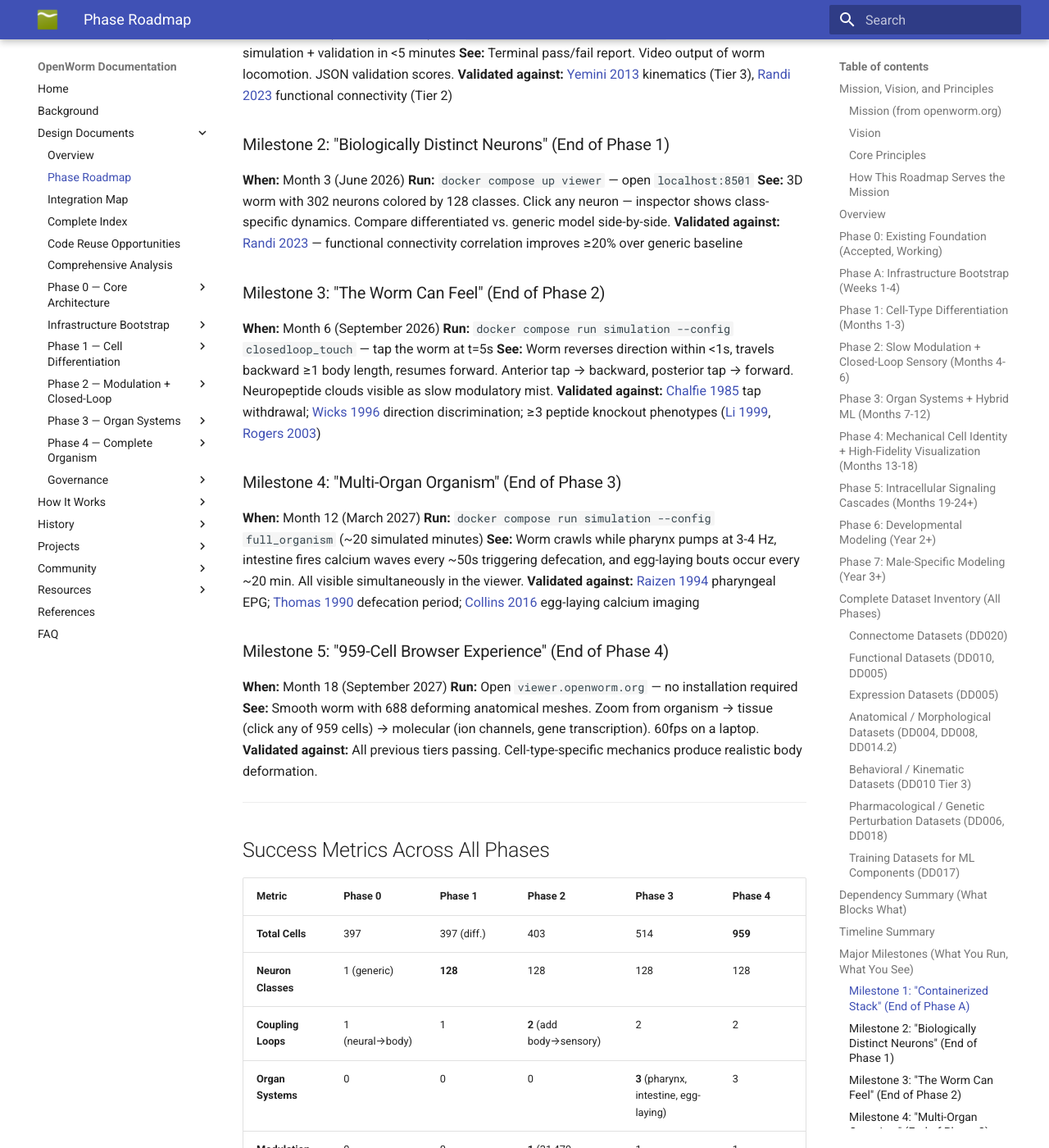
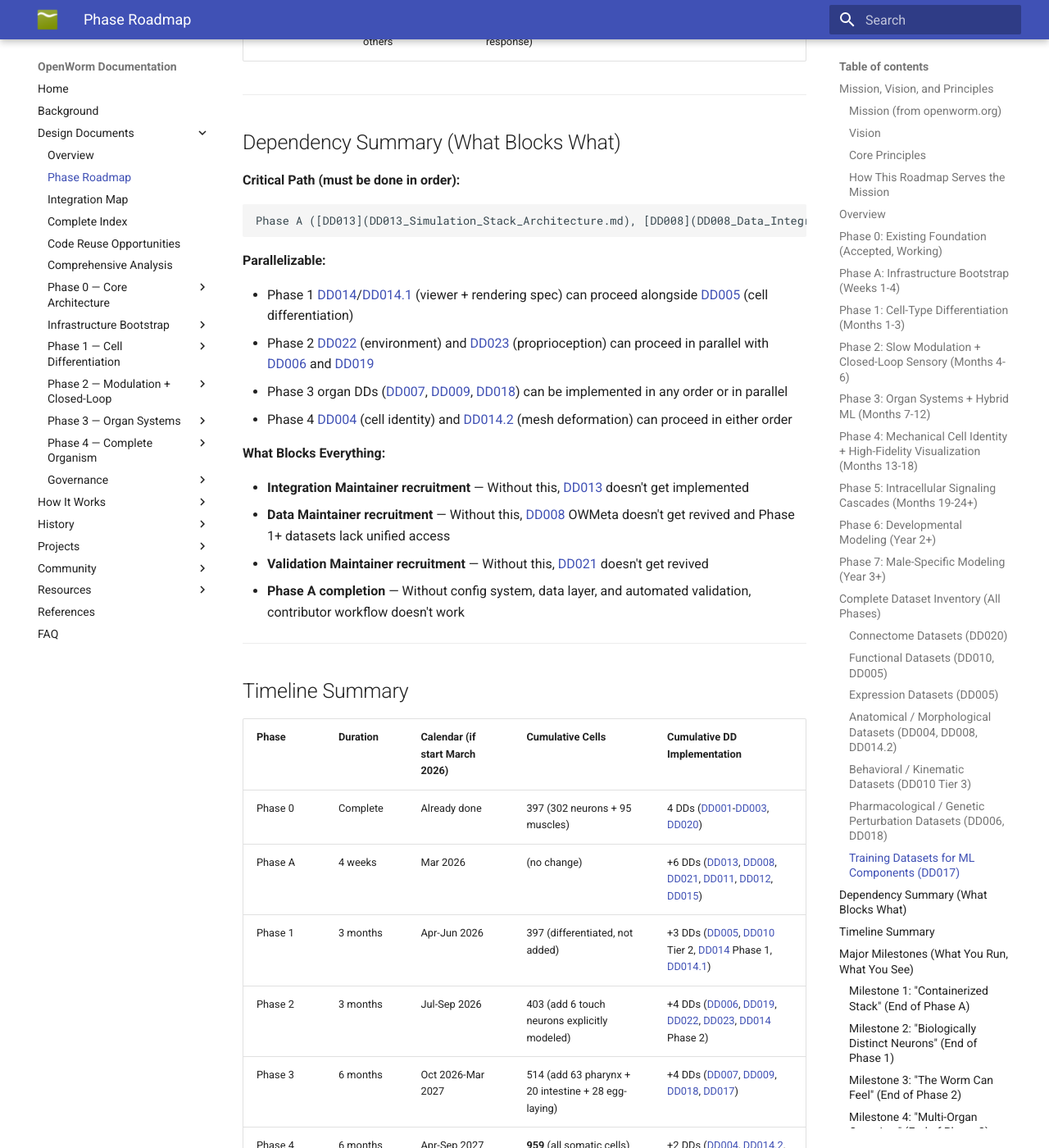
Before and after one commit to openworm/openworm_docs, an MkDocs documentation site: the page built from docs/design_documents/DD_PHASE_ROADMAP.md, in a window 1280 px wide and 1400 px high, scrolled down 22414 px. Shown: the whole window at 82% size. Built offline with MkDocs 1.6.1 and Material for MkDocs 9.7.7, drawn with Linux system fonts in a browser that asks for light colours; some of the changed text lies outside the part shown.

Commit message:
Add 5 missing DDs to Phase Roadmap: DD008, DD014.1, DD015, DD022, DD023
- DD008 (Data Integration Pipeline) → Phase A (infrastructure, data layer
  needed before Phase 1 CeNGEN ingestion)
- DD014.1 (Visual Rendering Specification) → Phase 1 (companion to DD014
  viewer, defines color palette and reference mockups)
- DD015 (AI-Native Contributor Model) → Phase A (governance, alongside
  DD011/DD012)
- DD022 (Environmental Modeling) → Phase 2 (substrates and gradients for
  closed-loop sensory behaviors)
- DD023 (Proprioceptive Feedback) → Phase 2 (stretch receptors for stable
  motor coordination)

Updates scope tables, key deliverables, success criteria, datasets,
dependency summary, timeline summary (18 → 23 DDs), and blocking
dependencies. Fixes DD008 Quick Action Reference from Phase 3 to Phase A.

Co-Authored-By: Claude Opus 4.6 <noreply@anthropic.com>

````diff
--- a/docs/design_documents/DD_PHASE_ROADMAP.md
+++ b/docs/design_documents/DD_PHASE_ROADMAP.md
@@ -102,9 +102,11 @@ OpenWorm's path from 302 generic neurons to 959 differentiated cells is organize
 | DD | Title | Owner | Effort | Blocking |
 |----|-------|-------|--------|----------|
 | **[DD013](DD013_Simulation_Stack_Architecture.md)** | Simulation Stack Architecture | Integration L4 (TBD) | ~40 hours | **CRITICAL** — All phases need this |
+| **[DD008](DD008_Data_Integration_Pipeline.md)** | Data Integration Pipeline (OWMeta) | Data L4 (TBD) | ~30 hours | **Data layer** — Phase 1+ datasets need unified access |
 | **[DD021](DD021_Movement_Analysis_Toolbox_and_WCON_Policy.md)** | Movement Toolbox Revival | Validation L4 (TBD) | ~33 hours | **Tier 3 validation** |
 | [DD012](DD012_Design_Document_RFC_Process.md) | Design Document RFC Process | Founder | ~8 hours | Governance |
 | [DD011](DD011_Contributor_Progression_Model.md) | Contributor Progression Model | Founder | ~8 hours | Governance |
+| [DD015](DD015_AI_Contributor_Model.md) | AI-Native Contributor Model | Founder | ~12 hours | Governance (AI agent workflow) |
 
 **Key Deliverables:**
 
@@ -114,6 +116,8 @@ OpenWorm's path from 302 generic neurons to 959 differentiated cells is organize
 4. **`versions.lock`** ([DD013](DD013_Simulation_Stack_Architecture.md)) — Pin exact commits for c302, Sibernetic, cect, toolbox
 5. **Revived analysis toolbox** ([DD021](DD021_Movement_Analysis_Toolbox_and_WCON_Policy.md)) — Python 3.12 compatible, 5 metrics extractable, WCON parser works
 6. **Contributor workflow** ([DD013](DD013_Simulation_Stack_Architecture.md)) — Fork subsystem → build with custom branch → quick-test → validate → PR
+7. **OWMeta data bundles** ([DD008](DD008_Data_Integration_Pipeline.md)) — Unified Python API for connectome, CeNGEN, cell positions, neuropeptide data; WBbt ID normalization across all datasets
+8. **AI contributor workflow** ([DD015](DD015_AI_Contributor_Model.md)) — Agent registration system, DD→GitHub issue decomposition, AI pre-review pipeline, human final-approval gates
 
 **Milestone:** 🎉 **"Containerized Stack with Automated Validation"**
 
@@ -129,6 +133,8 @@ OpenWorm's path from 302 generic neurons to 959 differentiated cells is organize
 - ✅ `versions.lock` pins c302, Sibernetic, cect, toolbox to exact commits
 - ✅ Video pipeline memory leak fixed (can run >2s without OOM)
 - ✅ Analysis toolbox installs on Python 3.12, extracts 5 metrics from sample WCON file
+- ✅ OWMeta installs, `connect("openworm_data")` returns 302 neurons with WBbt IDs ([DD008](DD008_Data_Integration_Pipeline.md))
+- ✅ AI contributor registry repo exists, issue auto-generation from DD Integration Contracts demonstrated ([DD015](DD015_AI_Contributor_Model.md))
 
 **Datasets Needed for Phase A:**
 
@@ -138,6 +144,7 @@ OpenWorm's path from 302 generic neurons to 959 differentiated cells is organize
 **Blocking Dependencies:**
 
 - Recruit Integration L4 Maintainer (owns [DD013](DD013_Simulation_Stack_Architecture.md) implementation)
+- Recruit Data L4 Maintainer (owns [DD008](DD008_Data_Integration_Pipeline.md) OWMeta revival)
 - Recruit Validation L4 Maintainer (owns [DD021](DD021_Movement_Analysis_Toolbox_and_WCON_Policy.md) revival)
 
 ---
@@ -152,6 +159,7 @@ OpenWorm's path from 302 generic neurons to 959 differentiated cells is organize
 |----|-------|-------------|--------------|
 | **[DD005](DD005_Cell_Type_Differentiation_Strategy.md)** | Cell-Type Differentiation Strategy | [DD001](DD001_Neural_Circuit_Architecture.md), [DD008](DD008_Data_Integration_Pipeline.md)/DD020 (CeNGEN) | Replace 302 identical neurons with 128 distinct neuron classes |
 | **[DD014](DD014_Dynamic_Visualization_Architecture.md) (Phase 1)** | Post-Hoc Trame Viewer | [DD001](DD001_Neural_Circuit_Architecture.md)-[DD003](DD003_Body_Physics_Architecture.md), [DD005](DD005_Cell_Type_Differentiation_Strategy.md) | Evolve Worm3DViewer from Streamlit to Trame; OME-Zarr export |
+| [DD014.1](DD014.1_Visual_Rendering_Specification.md) | Visual Rendering Specification | [DD014](DD014_Dynamic_Visualization_Architecture.md) | Canonical color palette (37 materials), 14 reference mockups, material definitions for all 959 cells |
 | **[DD010](DD010_Validation_Framework.md) (Tier 2)** | Functional Connectivity Validation | [DD005](DD005_Cell_Type_Differentiation_Strategy.md), [DD008](DD008_Data_Integration_Pipeline.md) | Activate Tier 2 blocking gate (r > 0.5 vs. [Randi 2023](https://doi.org/10.1038/s41586-023-06683-4)) |
 
 **Key Deliverables:**
@@ -162,6 +170,7 @@ OpenWorm's path from 302 generic neurons to 959 differentiated cells is organize
 4. **OME-Zarr export pipeline** ([DD014](DD014_Dynamic_Visualization_Architecture.md)) — `master_openworm.py` Step 4b writes `output/openworm.zarr/` with neural/, muscle/, body/ groups
 5. **Trame viewer** ([DD014](DD014_Dynamic_Visualization_Architecture.md)) — Replaces Streamlit+stpyvista, supports time animation in browser
 6. **Tier 2 validation** ([DD010](DD010_Validation_Framework.md)) — Automated correlation vs. [Randi 2023](https://doi.org/10.1038/s41586-023-06683-4); CI blocks PRs if r < 0.5
+7. **Visual rendering spec** ([DD014.1](DD014.1_Visual_Rendering_Specification.md)) — 37-material color palette, activity-state overlays, 14 reference mockups as acceptance tests
 
 **Milestone:** 🎉 **"Biologically Distinct Neurons"**
 
@@ -206,6 +215,8 @@ OpenWorm's path from 302 generic neurons to 959 differentiated cells is organize
 |----|-------|-------------|--------------|
 | **[DD006](DD006_Neuropeptidergic_Connectome_Integration.md)** | Neuropeptidergic Connectome Integration | [DD001](DD001_Neural_Circuit_Architecture.md), [DD005](DD005_Cell_Type_Differentiation_Strategy.md) | Add 31,479 peptide-receptor interactions as slow modulation layer |
 | **[DD019](DD019_Closed_Loop_Touch_Response.md)** | Closed-Loop Touch Response | [DD001](DD001_Neural_Circuit_Architecture.md), [DD003](DD003_Body_Physics_Architecture.md), [DD005](DD005_Cell_Type_Differentiation_Strategy.md) | MEC-4 mechanotransduction + bidirectional coupling + tap withdrawal |
+| [DD022](DD022_Environmental_Modeling_and_Stimulus_Delivery.md) | Environmental Modeling & Stimulus Delivery | [DD003](DD003_Body_Physics_Architecture.md), [DD019](DD019_Closed_Loop_Touch_Response.md) | Agar substrate, chemical/thermal gradients, chemotaxis (CI >0.5) + thermotaxis |
+| [DD023](DD023_Proprioceptive_Feedback_and_Motor_Coordination.md) | Proprioceptive Feedback & Motor Coordination | [DD001](DD001_Neural_Circuit_Architecture.md), [DD003](DD003_Body_Physics_Architecture.md), [DD019](DD019_Closed_Loop_Touch_Response.md) | Stretch receptors on B-class motor neurons, wavelength stability ±10% |
 | **[DD014](DD014_Dynamic_Visualization_Architecture.md) (Phase 2)** | Interactive Dynamic Viewer | [DD014](DD014_Dynamic_Visualization_Architecture.md) Phase 1, [DD006](DD006_Neuropeptidergic_Connectome_Integration.md), [DD019](DD019_Closed_Loop_Touch_Response.md) | Layer toggle, pharynx/intestine (future), neuropeptide volumetric clouds, validation overlay |
 
 **Key Deliverables:**
@@ -216,7 +227,9 @@ OpenWorm's path from 302 generic neurons to 959 differentiated cells is organize
 4. **Cuticle strain readout** (`sibernetic/coupling/strain_readout.py`) — SPH particles → local strain per touch neuron
 5. **Bidirectional coupling** (`sibernetic_c302_closedloop.py`) — Extends existing forward coupling with body→sensory reverse path
 6. **Tap stimulus** (`sibernetic/stimuli/tap_stimulus.py`) — Boundary particle displacement, configurable position
-7. **Viewer enhancements** ([DD014](DD014_Dynamic_Visualization_Architecture.md)) — Neuropeptide volumetric layer, strain heatmap, reversal event markers
+7. **Agar substrate + chemical/thermal gradients** ([DD022](DD022_Environmental_Modeling_and_Stimulus_Delivery.md)) — Steady-state NaCl gradient field, thermal gradient, substrate boundary particles
+8. **Stretch receptor channel model** ([DD023](DD023_Proprioceptive_Feedback_and_Motor_Coordination.md)) — Curvature-gated channels on B-class motor neurons (DB, VB), body curvature readout from SPH
+9. **Viewer enhancements** ([DD014](DD014_Dynamic_Visualization_Architecture.md)) — Neuropeptide volumetric layer, strain heatmap, reversal event markers, gradient field visualization
 
 **Milestone:** 🎉 **"The Worm Can Feel and Modulate"**
 
@@ -233,7 +246,10 @@ OpenWorm's path from 302 generic neurons to 959 differentiated cells is organize
 - ✅ Tap stimulus → reversal onset <1 s, distance ≥1 body length ([DD019](DD019_Closed_Loop_Touch_Response.md) Tier 3)
 - ✅ Anterior touch → backward, posterior touch → forward (direction discrimination, [DD019](DD019_Closed_Loop_Touch_Response.md))
 - ✅ Closed-loop stable for 30s without NaN/divergence ([DD019](DD019_Closed_Loop_Touch_Response.md) quick-test)
-- ✅ Viewer shows: neuropeptide volumetric clouds, cuticle strain heatmap, reversal event markers
+- ✅ Chemotaxis: CI (chemotaxis index) >0.5 on simulated NaCl gradient ([DD022](DD022_Environmental_Modeling_and_Stimulus_Delivery.md))
+- ✅ Thermotaxis: worm navigates to cultivation temperature ±2°C ([DD022](DD022_Environmental_Modeling_and_Stimulus_Delivery.md))
+- ✅ Wavelength stability: ±10% with proprioception enabled (improved from ±15%), >30% degradation when stretch receptors disabled ([DD023](DD023_Proprioceptive_Feedback_and_Motor_Coordination.md))
+- ✅ Viewer shows: neuropeptide volumetric clouds, cuticle strain heatmap, reversal event markers, gradient fields
 
 **Datasets Needed for Phase 2:**
 
@@ -244,6 +260,10 @@ OpenWorm's path from 302 generic neurons to 959 differentiated cells is organize
 | **Touch neuron electrophysiology** | [O'Hagan et al. 2005](https://doi.org/10.1038/nn1362), [Goodman et al. 2002](https://doi.org/10.1038/4151039a) | CSV (MEC-4 channel kinetics: V_half, tau, conductance) | [DD019](DD019_Closed_Loop_Touch_Response.md) MEC-4 model validation | ⚠️ Needs extraction from papers |
 | **Tap withdrawal behavioral data** | [Chalfie et al. 1985](https://doi.org/10.1523/JNEUROSCI.05-04-00956.1985), [Wicks et al. 1996](https://doi.org/10.1523/JNEUROSCI.16-12-04017.1996) | CSV (reversal latency, distance, direction) | [DD019](DD019_Closed_Loop_Touch_Response.md) Tier 3 validation | ⚠️ Needs extraction from papers |
 | **Peptide knockout phenotypes** | [Li et al. 1999](https://doi.org/10.1111/j.1749-6632.1999.tb07895.x), [Rogers et al. 2003](https://doi.org/10.1038/nn1140) (FLP), others | CSV (peptide_gene, phenotype, metric, wild_type, knockout) | [DD006](DD006_Neuropeptidergic_Connectome_Integration.md) validation | ⚠️ Needs curation from literature |
+| **Chemotaxis behavioral data** | Iino & Yoshida 2009 | CSV (chemotaxis index, trajectory data) | [DD022](DD022_Environmental_Modeling_and_Stimulus_Delivery.md) Tier 3 validation | ⚠️ Needs extraction from paper |
+| **Thermotaxis behavioral data** | Hedgecock & Russell 1975, Mori & Ohshima 1995 | CSV (isothermal tracking, cultivation temp preference) | [DD022](DD022_Environmental_Modeling_and_Stimulus_Delivery.md) Tier 3 validation | ⚠️ Needs extraction from papers |
+| **B-class motor neuron stretch response** | Wen et al. 2012 | Calcium imaging (DB, VB response to body bending) | [DD023](DD023_Proprioceptive_Feedback_and_Motor_Coordination.md) Tier 1 validation | ⚠️ Needs extraction from paper |
+| **CE_locomotion stretch receptor model** | [openworm/CE_locomotion](https://github.com/openworm/CE_locomotion) | C++ (StretchReceptor.cpp) | [DD023](DD023_Proprioceptive_Feedback_and_Motor_Coordination.md) reference implementation | ✅ Available (repo active 2026-02-18) |
 
 **Blocking Dependencies:**
 
@@ -522,20 +542,22 @@ Current phenomenological models ([DD006](DD006_Neuropeptidergic_Connectome_Integ
 
 **Critical Path (must be done in order):**
 ```
-Phase A ([DD013](DD013_Simulation_Stack_Architecture.md), [DD021](DD021_Movement_Analysis_Toolbox_and_WCON_Policy.md)) → Phase 1 ([DD005](DD005_Cell_Type_Differentiation_Strategy.md), [DD014](DD014_Dynamic_Visualization_Architecture.md) Phase 1) → Phase 2 ([DD006](DD006_Neuropeptidergic_Connectome_Integration.md), [DD019](DD019_Closed_Loop_Touch_Response.md)) → Phase 3 ([DD007](DD007_Pharyngeal_System_Architecture.md), [DD009](DD009_Intestinal_Oscillator_Model.md), [DD018](DD018_Egg_Laying_System_Architecture.md), [DD017](DD017_Hybrid_Mechanistic_ML_Framework.md))
+Phase A ([DD013](DD013_Simulation_Stack_Architecture.md), [DD008](DD008_Data_Integration_Pipeline.md), [DD021](DD021_Movement_Analysis_Toolbox_and_WCON_Policy.md)) → Phase 1 ([DD005](DD005_Cell_Type_Differentiation_Strategy.md), [DD014](DD014_Dynamic_Visualization_Architecture.md)/[DD014.1](DD014.1_Visual_Rendering_Specification.md)) → Phase 2 ([DD006](DD006_Neuropeptidergic_Connectome_Integration.md), [DD019](DD019_Closed_Loop_Touch_Response.md), [DD022](DD022_Environmental_Modeling_and_Stimulus_Delivery.md), [DD023](DD023_Proprioceptive_Feedback_and_Motor_Coordination.md)) → Phase 3 ([DD007](DD007_Pharyngeal_System_Architecture.md), [DD009](DD009_Intestinal_Oscillator_Model.md), [DD018](DD018_Egg_Laying_System_Architecture.md), [DD017](DD017_Hybrid_Mechanistic_ML_Framework.md))
 ```
 
 **Parallelizable:**
 
-- Phase 1 [DD014](DD014_Dynamic_Visualization_Architecture.md) (viewer) can proceed alongside [DD005](DD005_Cell_Type_Differentiation_Strategy.md) (cell differentiation)
+- Phase 1 [DD014](DD014_Dynamic_Visualization_Architecture.md)/[DD014.1](DD014.1_Visual_Rendering_Specification.md) (viewer + rendering spec) can proceed alongside [DD005](DD005_Cell_Type_Differentiation_Strategy.md) (cell differentiation)
+- Phase 2 [DD022](DD022_Environmental_Modeling_and_Stimulus_Delivery.md) (environment) and [DD023](DD023_Proprioceptive_Feedback_and_Motor_Coordination.md) (proprioception) can proceed in parallel with [DD006](DD006_Neuropeptidergic_Connectome_Integration.md) and [DD019](DD019_Closed_Loop_Touch_Response.md)
 - Phase 3 organ DDs ([DD007](DD007_Pharyngeal_System_Architecture.md), [DD009](DD009_Intestinal_Oscillator_Model.md), [DD018](DD018_Egg_Laying_System_Architecture.md)) can be implemented in any order or in parallel
 - Phase 4 [DD004](DD004_Mechanical_Cell_Identity.md) (cell identity) and [DD014.2](DD014.2_Anatomical_Mesh_Deformation_Pipeline.md) (mesh deformation) can proceed in either order
 
 **What Blocks Everything:**
 
 - **Integration Maintainer recruitment** — Without this, [DD013](DD013_Simulation_Stack_Architecture.md) doesn't get implemented
+- **Data Maintainer recruitment** — Without this, [DD008](DD008_Data_Integration_Pipeline.md) OWMeta doesn't get revived and Phase 1+ datasets lack unified access
 - **Validation Maintainer recruitment** — Without this, [DD021](DD021_Movement_Analysis_Toolbox_and_WCON_Policy.md) doesn't get revived
-- **Phase A completion** — Without config system + automated validation, contributor workflow doesn't work
+- **Phase A completion** — Without config system, data layer, and automated validation, contributor workflow doesn't work
 
 ---
 
@@ -544,12 +566,12 @@ Phase A ([DD013](DD013_Simulation_Stack_Architecture.md), [DD021](DD021_Movement
 | Phase | Duration | Calendar (if start March 2026) | Cumulative Cells | Cumulative DD Implementation |
 |-------|----------|-------------------------------|------------------|------------------------------|
 | Phase 0 | Complete | Already done | 397 (302 neurons + 95 muscles) | 4 DDs ([DD001](DD001_Neural_Circuit_Architecture.md)-[DD003](DD003_Body_Physics_Architecture.md), [DD020](DD020_Connectome_Data_Access_and_Dataset_Policy.md)) |
-| Phase A | 4 weeks | Mar 2026 | (no change) | +4 DDs ([DD013](DD013_Simulation_Stack_Architecture.md), [DD021](DD021_Movement_Analysis_Toolbox_and_WCON_Policy.md), [DD011](DD011_Contributor_Progression_Model.md), [DD012](DD012_Design_Document_RFC_Process.md)) |
-| Phase 1 | 3 months | Apr-Jun 2026 | 397 (differentiated, not added) | +2 DDs ([DD005](DD005_Cell_Type_Differentiation_Strategy.md), [DD010](DD010_Validation_Framework.md) Tier 2, [DD014](DD014_Dynamic_Visualization_Architecture.md) Phase 1) |
-| Phase 2 | 3 months | Jul-Sep 2026 | 403 (add 6 touch neurons explicitly modeled) | +2 DDs ([DD006](DD006_Neuropeptidergic_Connectome_Integration.md), [DD019](DD019_Closed_Loop_Touch_Response.md), [DD014](DD014_Dynamic_Visualization_Architecture.md) Phase 2) |
+| Phase A | 4 weeks | Mar 2026 | (no change) | +6 DDs ([DD013](DD013_Simulation_Stack_Architecture.md), [DD008](DD008_Data_Integration_Pipeline.md), [DD021](DD021_Movement_Analysis_Toolbox_and_WCON_Policy.md), [DD011](DD011_Contributor_Progression_Model.md), [DD012](DD012_Design_Document_RFC_Process.md), [DD015](DD015_AI_Contributor_Model.md)) |
+| Phase 1 | 3 months | Apr-Jun 2026 | 397 (differentiated, not added) | +3 DDs ([DD005](DD005_Cell_Type_Differentiation_Strategy.md), [DD010](DD010_Validation_Framework.md) Tier 2, [DD014](DD014_Dynamic_Visualization_Architecture.md) Phase 1, [DD014.1](DD014.1_Visual_Rendering_Specification.md)) |
+| Phase 2 | 3 months | Jul-Sep 2026 | 403 (add 6 touch neurons explicitly modeled) | +4 DDs ([DD006](DD006_Neuropeptidergic_Connectome_Integration.md), [DD019](DD019_Closed_Loop_Touch_Response.md), [DD022](DD022_Environmental_Modeling_and_Stimulus_Delivery.md), [DD023](DD023_Proprioceptive_Feedback_and_Motor_Coordination.md), [DD014](DD014_Dynamic_Visualization_Architecture.md) Phase 2) |
 | Phase 3 | 6 months | Oct 2026-Mar 2027 | 514 (add 63 pharynx + 20 intestine + 28 egg-laying) | +4 DDs ([DD007](DD007_Pharyngeal_System_Architecture.md), [DD009](DD009_Intestinal_Oscillator_Model.md), [DD018](DD018_Egg_Laying_System_Architecture.md), [DD017](DD017_Hybrid_Mechanistic_ML_Framework.md)) |
 | Phase 4 | 6 months | Apr-Sep 2027 | **959** (all somatic cells) | +2 DDs ([DD004](DD004_Mechanical_Cell_Identity.md), [DD014.2](DD014.2_Anatomical_Mesh_Deformation_Pipeline.md), [DD014](DD014_Dynamic_Visualization_Architecture.md) Phase 3) |
-| **TOTAL** | **~18 months** | **Mar 2026 - Sep 2027** | **959 cells** | **18 DDs implemented** |
+| **TOTAL** | **~18 months** | **Mar 2026 - Sep 2027** | **959 cells** | **23 DDs implemented** |
 
 **Phases 5-7:** Year 3+ (intracellular, developmental, male-specific)
 
````
Also changed, not shown: docs/design_documents/DD008_Data_Integration_Pipeline.md (+2 -2 lines), docs/design_documents/DD022_Environmental_Modeling_and_Stimulus_Delivery.md (+2 -2 lines), docs/design_documents/DD023_Proprioceptive_Feedback_and_Motor_Coordination.md (+2 -2 lines).
